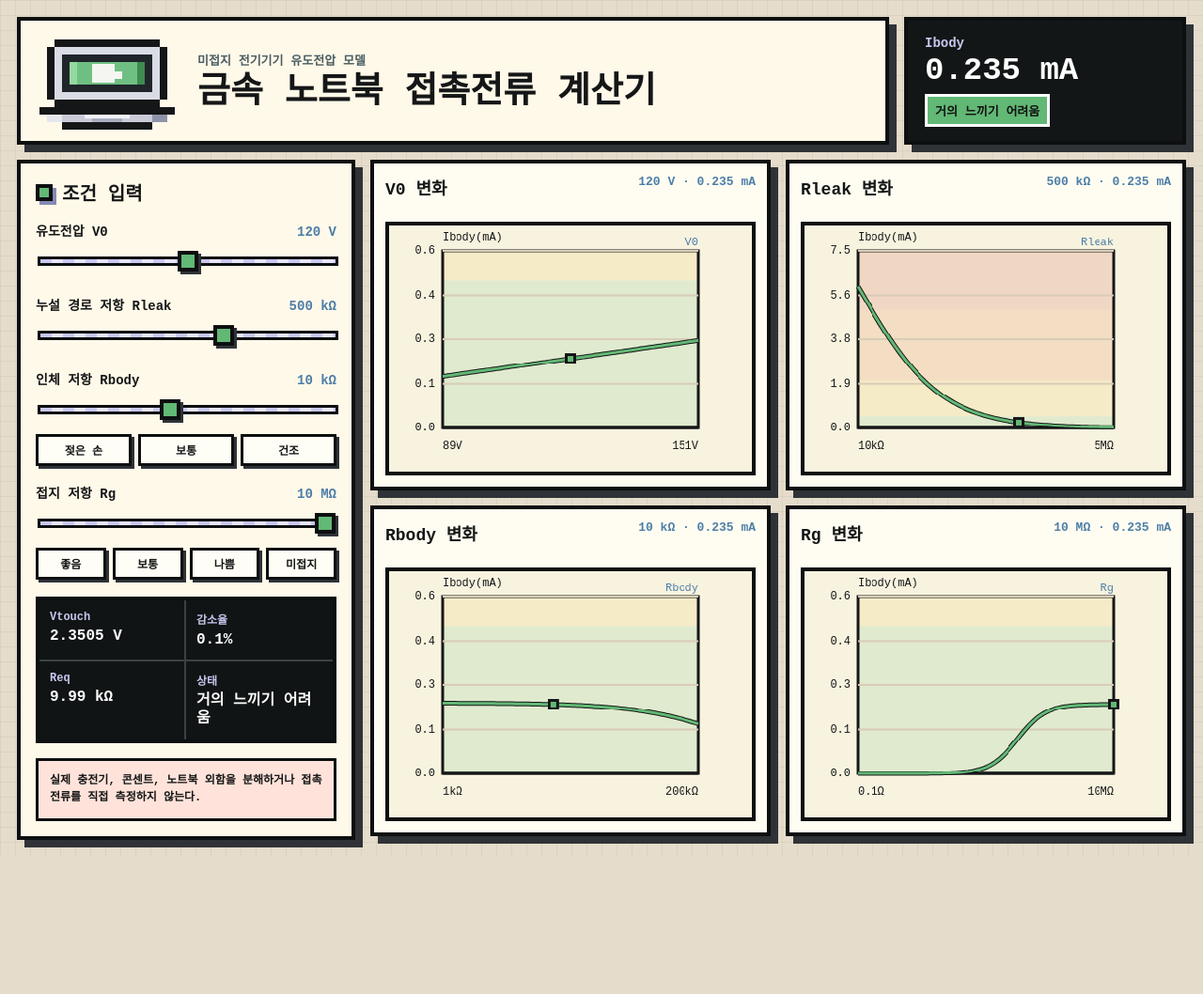
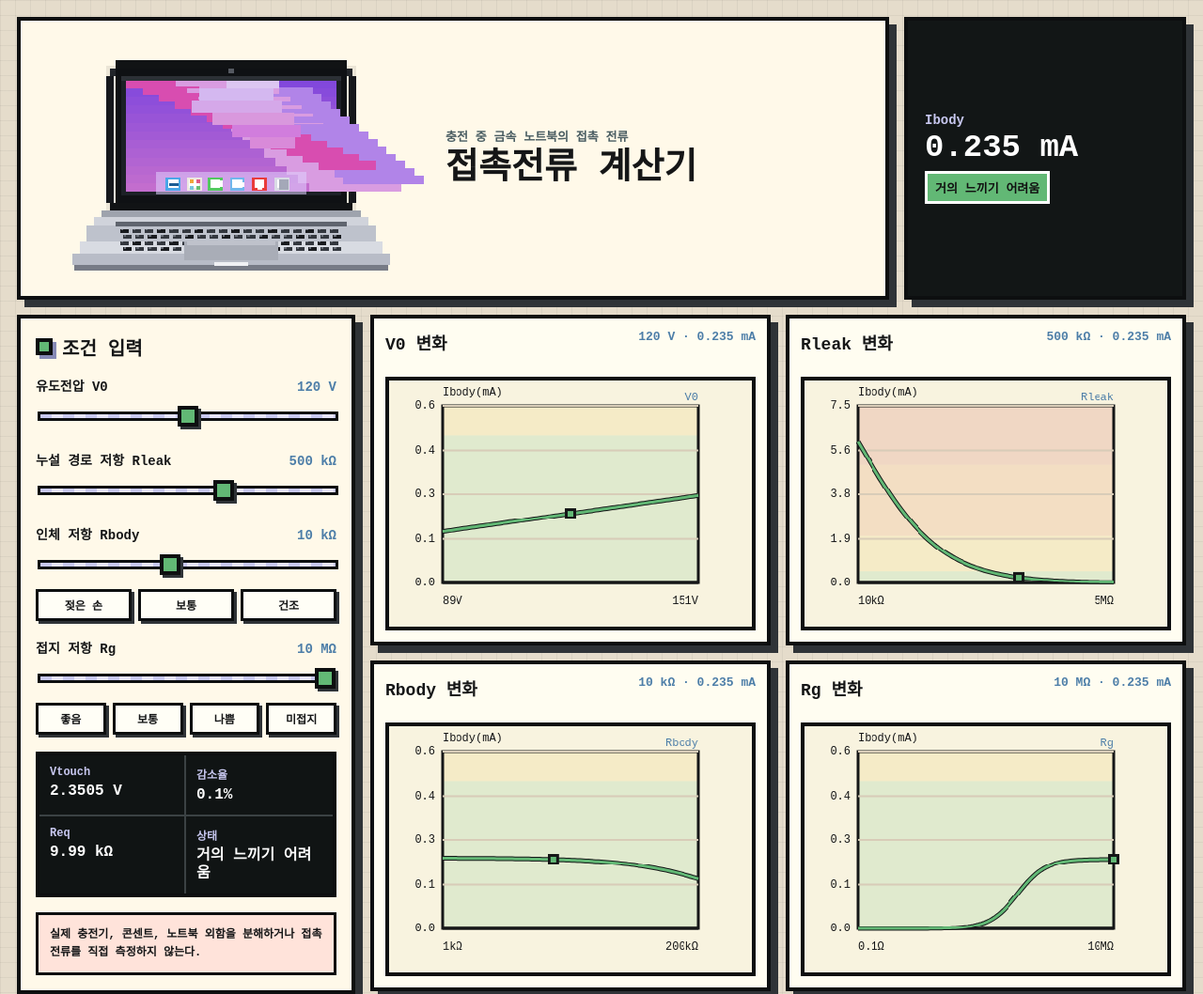
Before and after one commit to dhni1/zzirit, a website: page index.html in a window 1280 px wide. Shown: the top 1058 px of the page at 94% size. Before the commit the page ends 912 px from the top, so only its background shows below. Drawn offline with Linux system fonts and the light colour scheme.

Commit message:
zzirit v0.1.1

```diff
--- a/app.js
+++ b/app.js
@@ -46,7 +46,7 @@ const elements = {
     rBody: document.querySelector("#graphRBody"),
     rGround: document.querySelector("#graphRGround"),
   },
-  pixelMacBook: document.querySelector("#pixelMacBook"),
+  titleMacBook: document.querySelector("#titleMacBook"),
 };
 
 function logValue(slider) {
@@ -359,8 +359,8 @@ function drawAxisLabels(ctx, config, pad, plotW, plotH, yMax) {
   ctx.fillText(config.xName, pad.left + plotW, 13);
 }
 
-function drawPixelMacBook() {
-  const canvas = elements.pixelMacBook;
+function drawTitleMacBook() {
+  const canvas = elements.titleMacBook;
   const ctx = canvas.getContext("2d");
   ctx.imageSmoothingEnabled = false;
   ctx.clearRect(0, 0, canvas.width, canvas.height);
@@ -370,26 +370,74 @@ function drawPixelMacBook() {
     ctx.fillRect(x, y, w, h);
   };
 
-  p(24, 8, 112, 8, COLORS.ink);
-  p(16, 16, 128, 8, COLORS.ink);
-  p(16, 24, 8, 48, COLORS.ink);
-  p(136, 24, 8, 48, COLORS.ink);
-  p(24, 72, 112, 8, COLORS.ink);
-  p(24, 16, 112, 56, "#d9dce5");
-  p(32, 24, 96, 40, "#20252a");
-  p(40, 32, 80, 24, "#6fbf83");
-  p(40, 32, 8, 24, "#94d89f");
-  p(112, 32, 8, 24, "#3f8b52");
-  p(64, 34, 24, 20, "#f5f5f1");
-  p(88, 42, 8, 8, "#f5f5f1");
+  p(118, 52, 404, 236, "rgba(0,0,0,0.08)");
 
-  p(8, 80, 144, 8, COLORS.ink);
-  p(16, 88, 128, 8, "#c9cbd8");
-  p(32, 96, 96, 8, COLORS.ink);
-  p(56, 88, 48, 4, "#f2f3f7");
-  p(64, 92, 32, 4, "#a9adc0");
-  p(16, 88, 16, 8, "#e5e7ef");
-  p(128, 88, 16, 8, "#8f93aa");
+  p(132, 42, 376, 14, "#111315");
+  p(124, 56, 392, 12, "#22252a");
+  p(118, 68, 12, 206, "#16181c");
+  p(510, 68, 12, 206, "#16181c");
+  p(124, 274, 392, 14, "#111315");
+  p(132, 56, 376, 218, "#0f1114");
+  p(142, 68, 356, 194, "#1c2026");
+
+  for (let y = 74; y < 256; y += 14) {
+    const t = (y - 74) / 182;
+    const base = Math.round(130 + t * 70);
+    p(150, y, 340, 14, `rgb(${base}, ${72 + Math.round(t * 40)}, ${220 - Math.round(t * 15)})`);
+  }
+
+  for (let i = 0; i < 13; i += 1) {
+    p(150 + i * 26, 74 + i * 11, 92, 14, "#d84db0");
+    p(230 + i * 18, 74 + i * 14, 150, 14, "#d99ce1");
+    p(322 + i * 15, 86 + i * 12, 130, 14, "#b184e8");
+  }
+
+  p(312, 74, 86, 14, "#dcc6f1");
+  p(268, 88, 120, 20, "#d4b8f0");
+  p(256, 108, 146, 20, "#d5a8e9");
+  p(290, 128, 132, 20, "#d998dd");
+  p(322, 148, 110, 20, "#d17ddd");
+  p(350, 168, 74, 18, "#d98ad9");
+  p(142, 68, 356, 8, "#2c3036");
+  p(316, 56, 8, 8, "#555961");
+
+  p(198, 224, 244, 36, "rgba(225, 210, 255, 0.55)");
+  const dockX = [214, 248, 282, 318, 354, 390];
+  const dockColors = ["#4aa6e8", "#ece8e0", "#52c95f", "#70b7ec", "#e93b3b", "#d9dbe5"];
+  dockX.forEach((x, index) => {
+    p(x, 232, 24, 22, dockColors[index]);
+    p(x + 4, 236, 16, 14, "#ffffff");
+  });
+  p(220, 242, 14, 4, "#1b5d95");
+  p(253, 236, 6, 6, "#f2a83a");
+  p(263, 236, 6, 6, "#e05b83");
+  p(253, 246, 6, 6, "#7ac6dc");
+  p(263, 246, 6, 6, "#67bd71");
+  p(289, 238, 18, 10, "#ffffff");
+  p(325, 240, 16, 8, "#ffffff");
+  p(362, 236, 8, 16, "#ffffff");
+  p(397, 236, 16, 16, "#a4a8b8");
+
+  p(110, 286, 420, 10, "#9ea3ad");
+  p(98, 296, 444, 14, "#d0d3db");
+  p(86, 310, 468, 26, "#bec2cc");
+  p(74, 336, 492, 20, "#d8dbe2");
+  p(62, 356, 516, 18, "#b8bcc7");
+  p(66, 374, 508, 10, "#777b86");
+
+  p(132, 304, 376, 8, "#5f646e");
+  for (let row = 0; row < 4; row += 1) {
+    for (let col = 0; col < 18; col += 1) {
+      const x = 140 + col * 20 + (row % 2) * 5;
+      const y = 316 + row * 10;
+      const shade = (row + col) % 3 === 0 ? "#181a1e" : "#33373e";
+      p(x, y, 14, 6, shade);
+      p(x + 1, y, 4, 2, "#666b75");
+    }
+  }
+  p(244, 336, 152, 30, "#a9adb7");
+  p(248, 336, 144, 6, "#bfc2cb");
+  p(292, 370, 56, 5, "#f0f1f4");
 }
 
 function update() {
@@ -420,5 +468,5 @@ document.querySelectorAll("[data-ground]").forEach((button) => {
 
 window.addEventListener("resize", update);
 
-drawPixelMacBook();
+drawTitleMacBook();
 update();
--- a/index.html
+++ b/index.html
@@ -14,10 +14,10 @@
     <main class="shell">
       <header class="topbar">
         <div class="brand">
-          <canvas id="pixelMacBook" width="160" height="104" aria-hidden="true"></canvas>
-          <div>
-            <p class="eyebrow">미접지 전기기기 유도전압 모델</p>
-            <h1>금속 노트북 접촉전류 계산기</h1>
+          <canvas id="titleMacBook" width="640" height="400" aria-hidden="true"></canvas>
+          <div class="brand-copy">
+            <p class="eyebrow">충전 중 금속 노트북의 접촉 전류</p>
+            <h1>접촉전류 계산기</h1>
           </div>
         </div>
         <div class="main-readout" aria-live="polite">
--- a/styles.css
+++ b/styles.css
@@ -65,18 +65,24 @@ input {
 }
 
 .brand {
-  display: flex;
+  display: grid;
+  grid-template-columns: minmax(260px, 420px) minmax(0, 1fr);
+  gap: 18px;
   align-items: center;
   min-width: 0;
-  padding: 12px 18px 12px 12px;
+  padding: 14px 20px 16px 14px;
 }
 
-#pixelMacBook {
-  flex: 0 0 auto;
-  width: 160px;
-  height: 104px;
+#titleMacBook {
+  display: block;
+  width: min(420px, 100%);
+  height: auto;
   image-rendering: pixelated;
-  margin-right: 16px;
+  justify-self: center;
+}
+
+.brand-copy {
+  min-width: 0;
 }
 
 .eyebrow {
@@ -364,14 +370,14 @@ input[type="range"]::-moz-range-thumb {
 
   .brand {
     display: grid;
-    grid-template-columns: 110px minmax(0, 1fr);
+    grid-template-columns: 1fr;
+    gap: 8px;
     padding: 10px;
   }
 
-  #pixelMacBook {
-    width: 110px;
-    height: 70px;
-    margin-right: 0;
+  #titleMacBook {
+    width: min(100%, 310px);
+    justify-self: start;
   }
 
   h1 {
```
